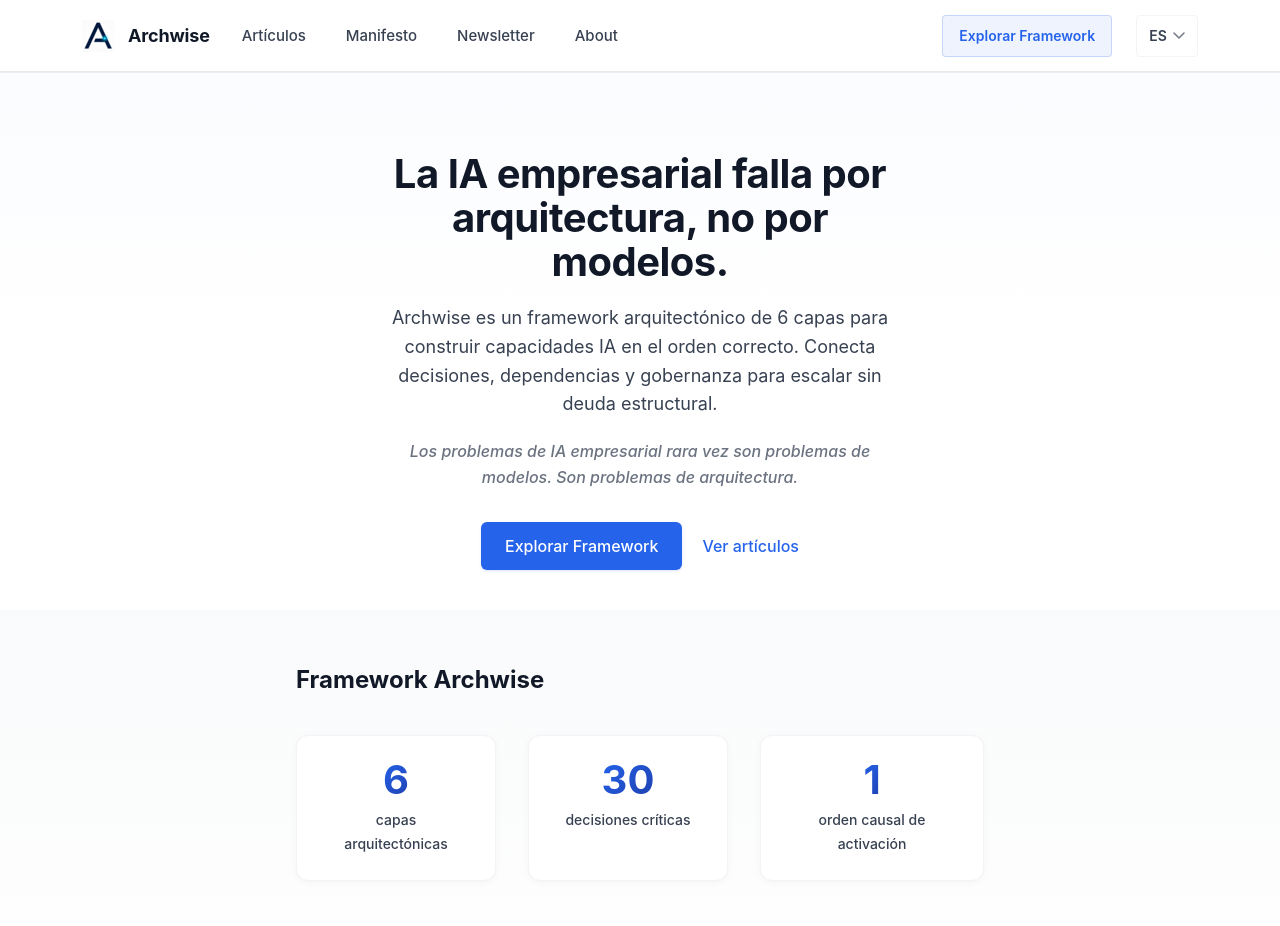
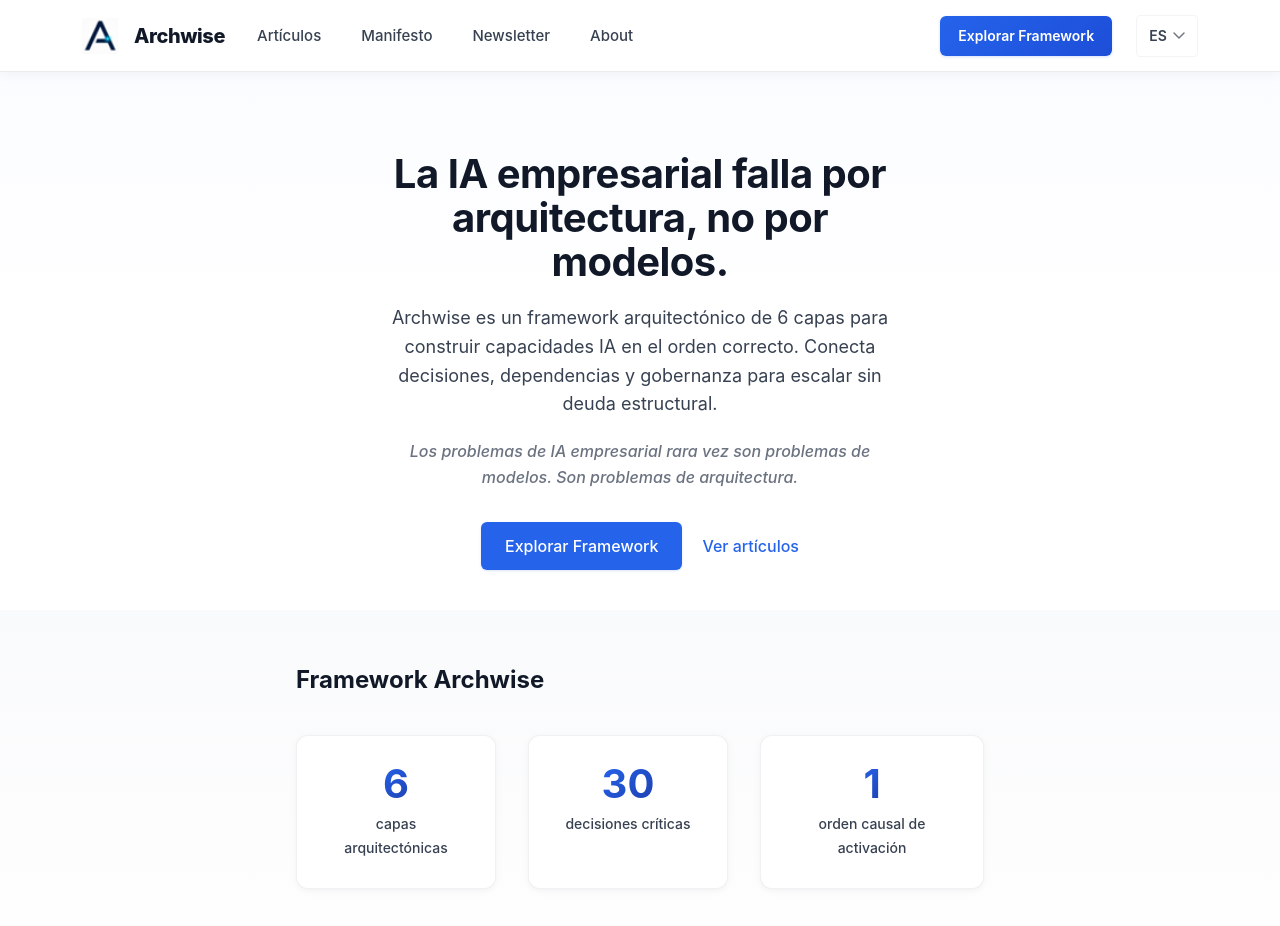
Before and after one commit to migbg83-git/suisse-17, an Angular app in the folder sites/enterprise-ai/archwise/: page / in a window 1280 px wide. Shown: the top 926 px of the page. Built offline with nearby package versions, Linux system fonts and the light colour scheme; no server answers.

Commit message:
avances visuales

```diff
--- a/sites/enterprise-ai/archwise/src/app/layout/article-card/article-card.component.scss
+++ b/sites/enterprise-ai/archwise/src/app/layout/article-card/article-card.component.scss
@@ -9,14 +9,17 @@
   display: block;
   padding: 1.5rem; // 24px
   height: 100%;
-  border: 1px solid var(--aw-gray-100);
+  border: 1px solid rgba(15, 23, 42, 0.06);
   border-radius: 8px;
   background-color: var(--aw-white);
   text-decoration: none;
-  transition: border-color 150ms ease;
+  transition: all 180ms cubic-bezier(0.4, 0, 0.2, 1);
+  box-shadow: 0 1px 3px rgba(15, 23, 42, 0.03);
 
   &:hover {
-    border-color: var(--aw-gray-200);
+    border-color: rgba(37, 99, 235, 0.12);
+    box-shadow: 0 4px 12px rgba(15, 23, 42, 0.06);
+    transform: translateY(-2px);
 
     .article-title {
       color: var(--aw-accent);
--- a/sites/enterprise-ai/archwise/src/app/layout/navbar/navbar.component.scss
+++ b/sites/enterprise-ai/archwise/src/app/layout/navbar/navbar.component.scss
@@ -10,11 +10,11 @@
 
 .aw-navbar {
   height: 72px;
-  background-color: rgba(255, 255, 255, 0.96);
+  background-color: rgba(255, 255, 255, 0.98);
   backdrop-filter: blur(12px);
   -webkit-backdrop-filter: blur(12px);
-  border-bottom: 1px solid rgba(0, 0, 0, 0.08);
-  box-shadow: 0 1px 0 0 rgba(0, 0, 0, 0.05);
+  border-bottom: 1px solid rgba(15, 23, 42, 0.08);
+  box-shadow: 0 2px 12px rgba(15, 23, 42, 0.05);
   will-change: transform;
   transition: box-shadow 150ms ease;
 }
@@ -30,8 +30,8 @@
 .aw-navbar__brand {
   display: flex;
   align-items: center;
-  gap: 0.875rem;
-  font-size: 1.125rem;
+  gap: 1rem;
+  font-size: 1.25rem;
   font-weight: 750;
   color: var(--aw-gray-900);
   text-decoration: none;
@@ -39,21 +39,22 @@
   flex-shrink: 0;
 
   &:hover {
-    opacity: 0.85;
+    opacity: 0.9;
     text-decoration: none;
   }
 }
 
 .aw-navbar__logo {
-  width: 32px;
-  height: 32px;
+  width: 36px;
+  height: 36px;
   display: block;
   flex-shrink: 0;
 }
 
 .aw-navbar__brand-text {
-  letter-spacing: -0.01em;
+  letter-spacing: -0.02em;
   line-height: 1.2;
+  font-weight: 800;
 }
 
 .aw-navbar__toggle {
@@ -184,36 +185,36 @@
   }
 }
 
-// CTA Button - Phase 3 with Active State for Framework
+// CTA Button - Premium Gradient
 .aw-navbar__cta {
   display: inline-flex;
   align-items: center;
   justify-content: center;
-  padding: 0.5rem 1rem;
+  padding: 0.5rem 1.125rem;
   font-size: 0.875rem;
   font-weight: 600;
-  color: var(--aw-accent);
-  background-color: rgba(37, 99, 235, 0.08);
-  border: 1px solid rgba(37, 99, 235, 0.2);
-  border-radius: 4px;
+  color: white;
+  background: linear-gradient(135deg, #2563EB 0%, #1D4ED8 100%);
+  border: none;
+  border-radius: 6px;
   text-decoration: none;
-  transition: all 150ms ease;
+  transition: all 180ms cubic-bezier(0.4, 0, 0.2, 1);
   white-space: nowrap;
   cursor: pointer;
+  box-shadow: 0 1px 3px rgba(37, 99, 235, 0.2);
 
   &:hover {
-    background-color: rgba(37, 99, 235, 0.12);
-    border-color: rgba(37, 99, 235, 0.3);
-    color: var(--aw-accent);
+    background: linear-gradient(135deg, #1D4ED8 0%, #1e40af 100%);
+    color: white;
     text-decoration: none;
     transform: translateY(-1px);
+    box-shadow: 0 4px 12px rgba(37, 99, 235, 0.3);
   }
 
   &.active {
-    background-color: rgba(37, 99, 235, 0.15);
-    border-color: rgba(37, 99, 235, 0.4);
+    background: linear-gradient(135deg, #1e40af 0%, #1e3a8a 100%);
     font-weight: 700;
-    box-shadow: inset 0 0 0 1px rgba(37, 99, 235, 0.2);
+    box-shadow: 0 2px 8px rgba(37, 99, 235, 0.4), inset 0 0 0 1px rgba(255, 255, 255, 0.1);
   }
 }
 
--- a/sites/enterprise-ai/archwise/src/app/pages/home/home.component.scss
+++ b/sites/enterprise-ai/archwise/src/app/pages/home/home.component.scss
@@ -132,17 +132,36 @@
   flex-direction: column;
   align-items: center;
   gap: 0.5rem;
-  padding: 1.5rem 2rem;
+  padding: 1.75rem 2.25rem;
   background: var(--aw-white);
-  border: 1px solid var(--aw-gray-100);
+  border: 1px solid rgba(15, 23, 42, 0.06);
   border-radius: 12px;
-  box-shadow: 0 2px 8px rgba(0, 0, 0, 0.04);
-  transition: transform 180ms cubic-bezier(0.4, 0, 0.2, 1), box-shadow 180ms cubic-bezier(0.4, 0, 0.2, 1);
+  box-shadow: 0 2px 8px rgba(15, 23, 42, 0.04), 0 1px 3px rgba(15, 23, 42, 0.02);
+  transition: all 180ms cubic-bezier(0.4, 0, 0.2, 1);
   min-width: 200px;
+  position: relative;
+  overflow: hidden;
+
+  &::before {
+    content: '';
+    position: absolute;
+    top: 0;
+    left: 0;
+    right: 0;
+    height: 2px;
+    background: linear-gradient(90deg, transparent, rgba(37, 99, 235, 0.1), transparent);
+    opacity: 0;
+    transition: opacity 180ms ease;
+  }
 
   &:hover {
-    transform: translateY(-2px);
-    box-shadow: 0 4px 16px rgba(0, 0, 0, 0.08);
+    transform: translateY(-3px);
+    box-shadow: 0 8px 24px rgba(15, 23, 42, 0.08), 0 2px 6px rgba(15, 23, 42, 0.04);
+    border-color: rgba(37, 99, 235, 0.12);
+
+    &::before {
+      opacity: 1;
+    }
   }
 
   @media (max-width: 768px) {
```
Also changed, not shown: 1 other file (tests, documents, lock files or other folders).
